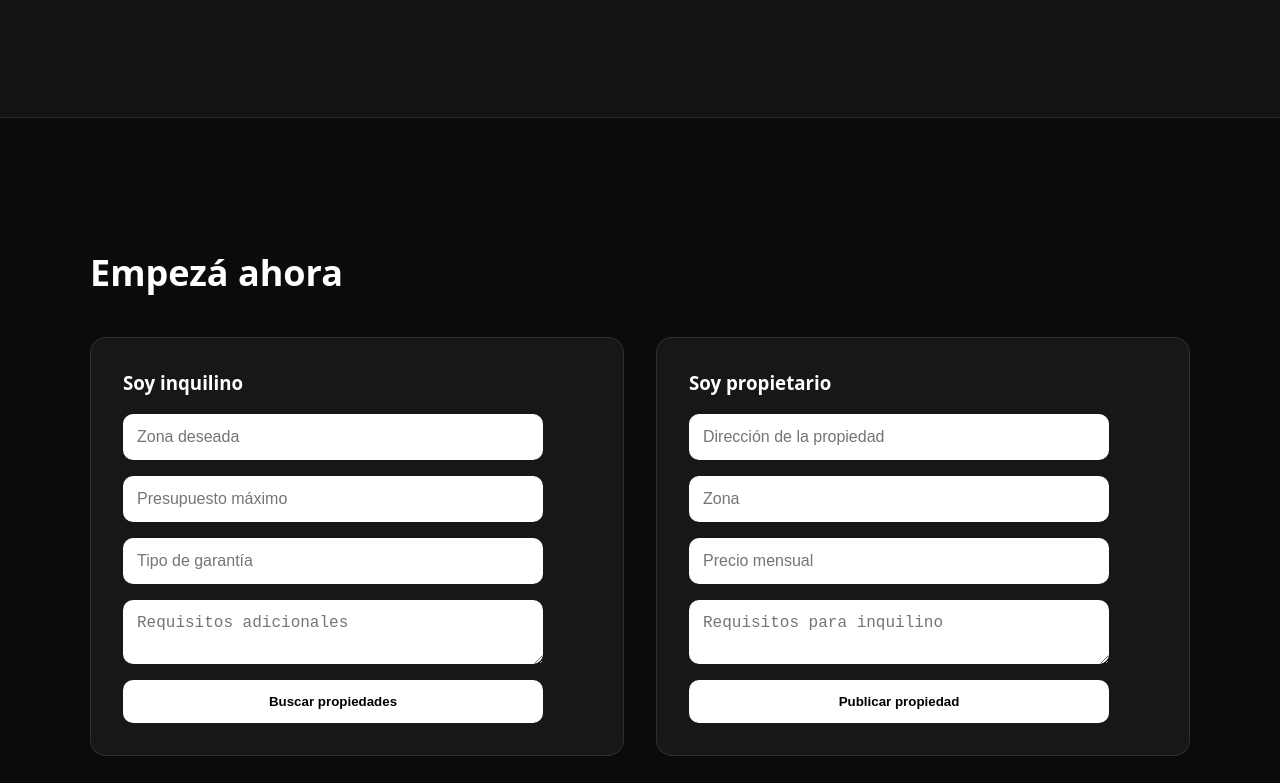
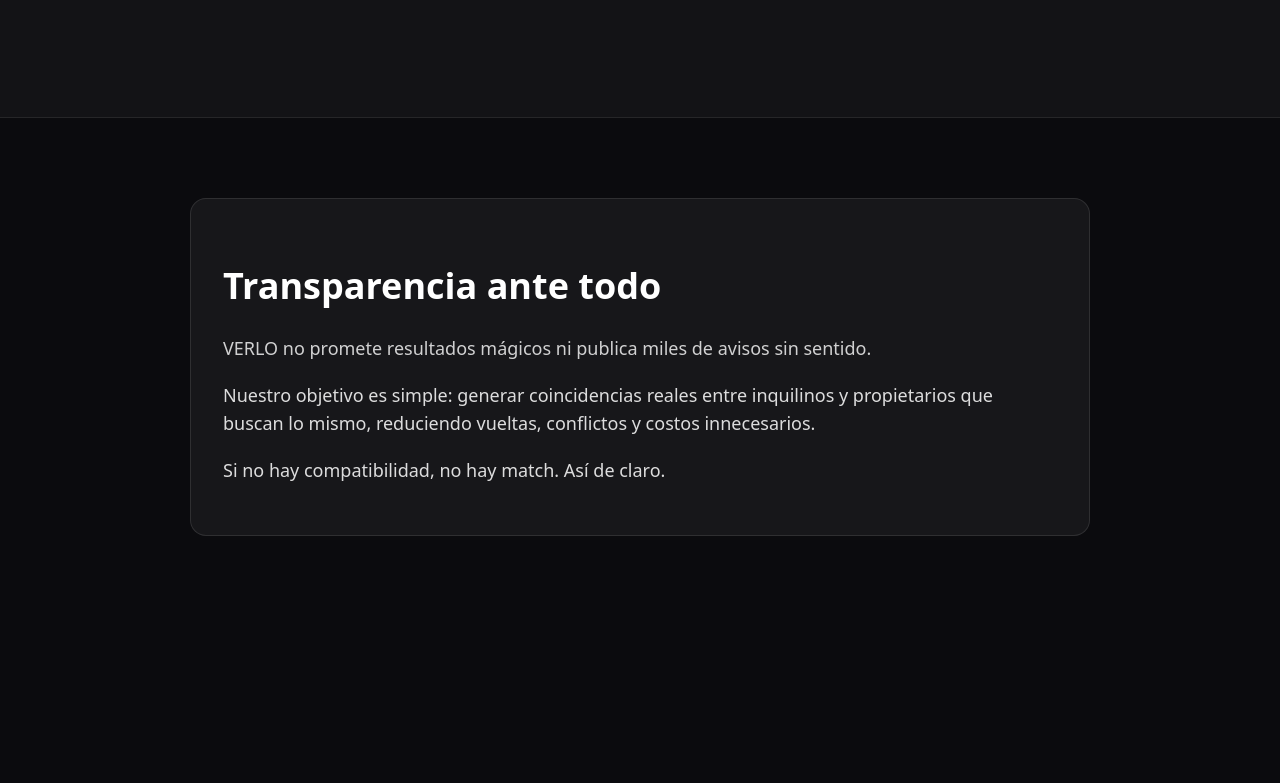
Before and after one commit to rentverlo-dotcom/verlo, a Next.js app: page / in a window 1280 px wide. Shown: the part 3137-3920 px from the top of the page. Built offline with nearby package versions, Linux system fonts and the light colour scheme.

Commit message:
Update page.tsx

```diff
--- a/app/page.tsx
+++ b/app/page.tsx
@@ -172,6 +172,54 @@ export default function HomePage() {
   </div>
 </section>
 
+      {/* TRANSPARENCIA */}
+<section
+  style={{
+    padding: "80px 24px",
+  }}
+>
+  <div className="container">
+    <div
+      className="card"
+      style={{
+        maxWidth: "900px",
+        margin: "0 auto",
+      }}
+    >
+      <h2>Transparencia ante todo</h2>
+
+      <p style={{ fontSize: "18px", lineHeight: 1.6 }}>
+        VERLO no promete resultados mágicos ni publica miles de avisos sin
+        sentido.
+      </p>
+
+      <p
+        style={{
+          fontSize: "18px",
+          lineHeight: 1.6,
+          marginTop: "16px",
+          opacity: 0.85,
+        }}
+      >
+        Nuestro objetivo es simple: generar coincidencias reales entre
+        inquilinos y propietarios que buscan lo mismo, reduciendo vueltas,
+        conflictos y costos innecesarios.
+      </p>
+
+      <p
+        style={{
+          fontSize: "18px",
+          lineHeight: 1.6,
+          marginTop: "16px",
+          opacity: 0.85,
+        }}
+      >
+        Si no hay compatibilidad, no hay match. Así de claro.
+      </p>
+    </div>
+  </div>
+</section>
+
 
       {/* FORMS */}
       <section
```
